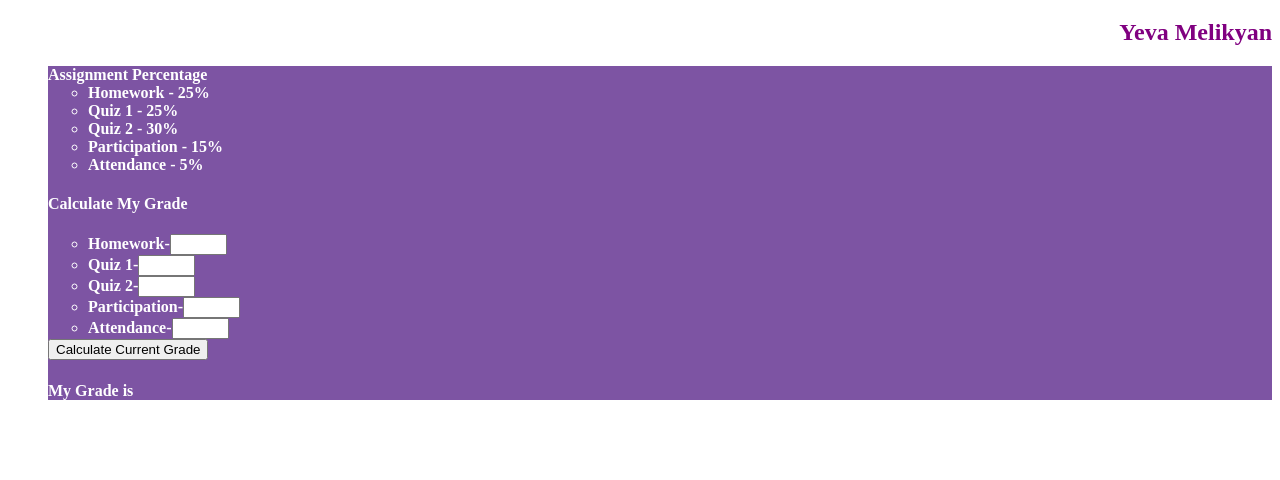
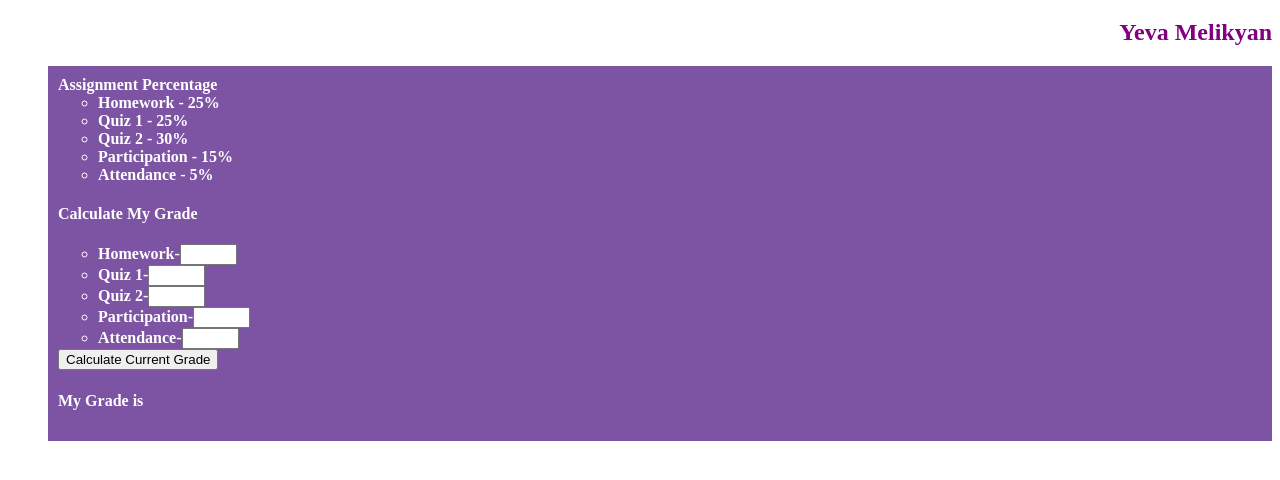
Before and after one commit to yevamelikyan/Grade-Calcutaor, a plain HTML site: page index.html in a window 1280 px wide. Shown: the part 124-604 px from the top of the page. Drawn offline with Linux system fonts and the light colour scheme.

Commit message:
Update style.css

```diff
--- a/style.css
+++ b/style.css
@@ -11,7 +11,7 @@
   #header {
   background-color:rgb(125, 84, 163);
   color: white;
-  padding: 0px;
+  padding: 10px;
   text-align: left;
   font-weight: bolder;
   font-family: 'Lucida Sans', 'Lucida Sans Regular', 'Lucida Grande', 'Lucida Sans Unicode', Geneva, Verdana, sans-serif
```
